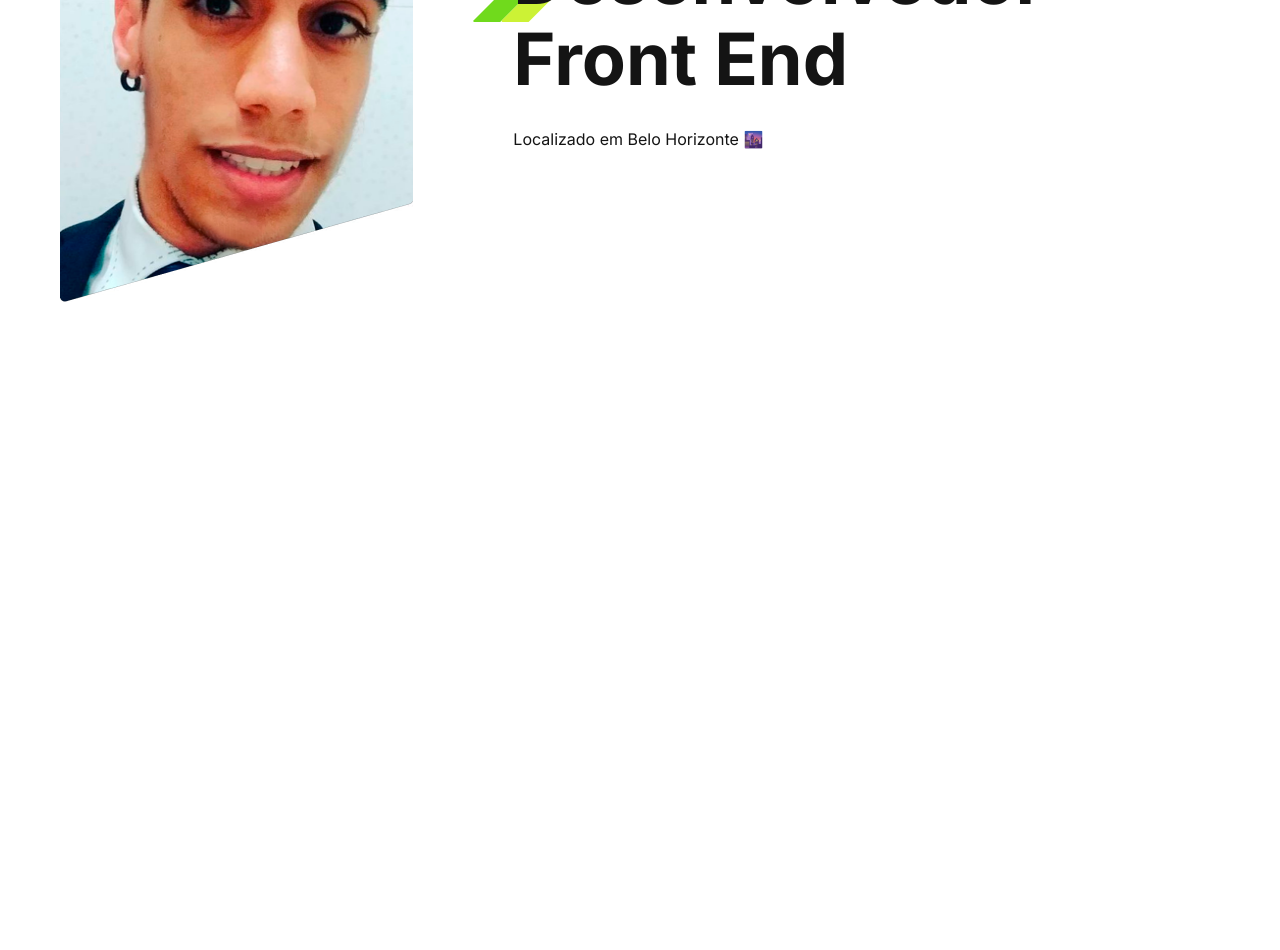
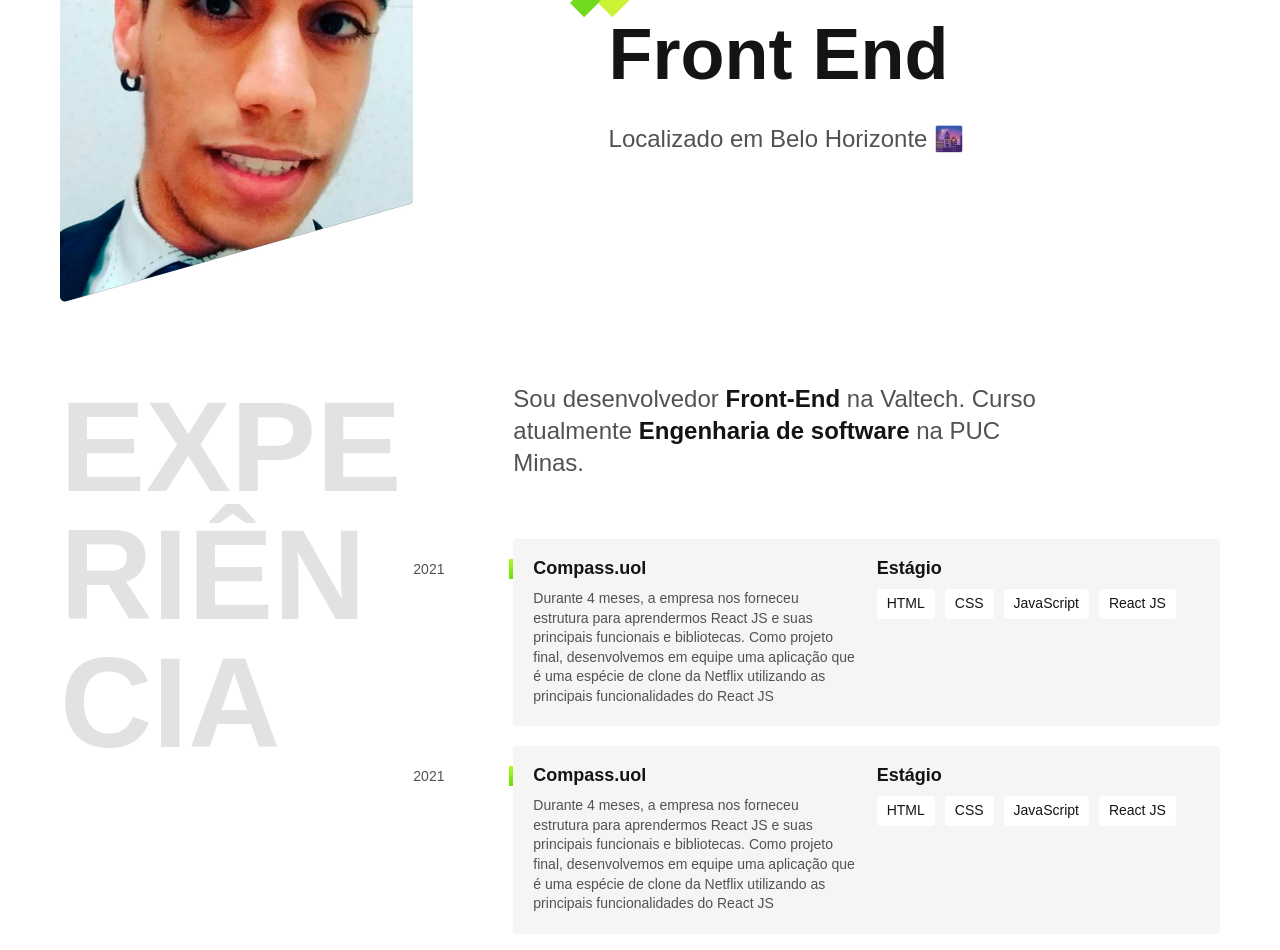
Before and after one commit to xMattRx/portfolio-matthew, a Next.js app: page / in a window 1280 px wide. Shown: the part 380-1330 px from the top of the page. Before the commit the page ends 800 px from the top, so only its background shows below. Built offline with nearby package versions, Linux system fonts and the light colour scheme.

Commit message:
experience section ready

```diff
--- a/src/app/globals.scss
+++ b/src/app/globals.scss
@@ -2,10 +2,11 @@
   box-sizing: border-box;
   padding: 0;
   margin: 0;
+  font-family: "Fira Sans", Arial, sans-serif;
 }
 body{
-  font-family: "Fira Sans", Arial, sans-serif;
   color: #141414;
+  margin-bottom: 1000px;
 }
 h1,h2,h3,h4,h5,h6,p{
   margin: 0px;
@@ -17,3 +18,16 @@ img{
   max-width: 100%;
   display: block;
 }
+.subtitle{
+  font-size: 3rem;
+  text-transform: capitalize;
+  max-width: initial;
+  word-break: break-all;
+  line-height: 1;
+
+  @media(min-width: 800px){
+      font-size: 8rem;
+      text-transform: uppercase;
+      max-width: 5ch;
+  }
+}
--- a/src/app/page.module.scss
+++ b/src/app/page.module.scss
@@ -13,7 +13,12 @@
     flex-direction: row;
     padding: 40px 20px;
   }
-
+  &__title{
+    text-align: center;
+    @media screen and (min-width: 1000px) {
+      text-align: initial;
+    }
+  }
 
   &__menu{
     display: flex;
@@ -41,37 +46,179 @@
   }
 }
 //Header
-
 //introducao
-.introducao{
+.introduction {
   max-width: 1200px;
   padding: 40px 20px;
   margin: 0 auto;
   display: grid;
-  grid-template-columns: 1fr 2fr;
-  gap: 100px;
+  grid-template-columns: 1fr;
+  justify-items: center;
+  gap: 20px;
   align-items: center;
-  &__image{
-    width:360px;
-    height:520px;
+  cursor: default;
+
+  @media (min-width: 400px) {
+    gap: 40px;
   }
+
+  @media (min-width: 800px) {
+    grid-template-columns: 1fr;
+    gap: 100px;
+  }
+
+  @media (min-width: 1000px) {
+    grid-template-columns: 1fr 2fr;
+  }
+
   &__title{
-    font-size: 4.5rem;
+    font-size: 2rem;
     line-height: 1.125;
-    margin-bottom: 30px;
+    margin-bottom: 20px;
     position: relative;
+    @media (min-width: 400px) {
+      font-size: 3rem;
+    }
+
+    @media (min-width: 800px) {
+      font-size: 4.5rem;
+      margin-bottom: 30px;
+    }
 
     &::before{
       content: "";
       display: block;
-      width: 130px;
-      height: 100px;
-      background: url('./assets/detalhe.svg') no-repeat;
+      width: 30px;
+      height: 10px;
+      background: url("./assets/detalhe.svg") no-repeat center;
       position: absolute;
-      top: -15px;
-      left: -40px;
       z-index: -1;
+      top: -12px;
+      left: 0;
+      @media (min-width: 400px) {
+        width: 30px;
+        height: 10px;
+        left: 2px;
+        top: -10px
+      }
+      @media (min-width: 800px) {
+        width: 130px;
+        height: 100px;
+        left: -40px;
+        top: -15px;
+      }
     }
   }
+
+  &__description{
+    font-size: 1.5rem;
+    color: #525252;
+  }
+
+  &__image{
+    display: none;
+
+    @media (min-width: 1000px) {
+      display: block;
+    }
+  }
+
 }
 //introducao
+
+//experiencia
+.experience{
+  max-width: 100%;
+  padding: 40px 20px;
+  margin: 0 auto;
+  display: grid;
+  gap: 40px;
+  grid-template-columns: 1fr;
+
+  @media(min-width: 800px) {
+    max-width: 1200px;
+    grid-template-columns: 1fr 2fr;
+    gap: 100px;
+  }
+}
+.experience__description{
+  font-size: 1.25rem;
+  line-height: 1.33;
+  max-width: 40ch;
+  margin-bottom: 60px;
+  color: #525252;
+
+  @media(min-width: 800px) {
+    font-size: 1.5rem;
+  }
+}
+.experience__description strong{
+  color: #141414;
+}
+.company{
+  display: grid;
+  grid-template-columns: 1fr;
+  gap: 10px;
+  padding: 20px;
+  background: #f5f5f5;
+  margin-bottom: 20px;
+  border-radius: 4px;
+  position: relative;
+
+  @media(min-width: 400px) {
+    grid-template-columns: 1fr 1fr;
+    gap: 10px 20px;
+  }
+
+  &::before{
+    content: '';
+    display: block;
+    width: 4px;
+    height: 20px;
+    background: linear-gradient(#b6f829,#67dd0a);
+    position: absolute;
+    top: 20px;
+    left: -4px;
+  }
+}
+.company__year{
+  position: initial;
+  color: #525252;
+  font-size: 0.875rem;
+  text-align: left;
+  order: 1;
+
+  @media(min-width: 800px) {
+    position: absolute;
+    top: 22px;
+    left: -100px;
+    width: 80px;
+    text-align: initial;
+    order: initial;
+  }
+}
+.company__title{
+  font-size: 1.125rem;
+  line-height: 1.1;
+  font-weight: bold;
+}
+.company__description{
+  font-size: 0.875rem;
+  line-height: 1.4;
+  color: #525252;
+}
+.company__skills{
+  display: flex;
+  flex-wrap: wrap;
+  gap: 10px;
+  align-content: flex-start;
+}
+.company__skills li{
+  font-size: 0.875rem;
+  line-height: 1.4;
+  border-radius: 4px;
+  background-color: #fff;
+  padding: 5px 10px;
+}
+
+//experiencia
--- a/src/app/page.tsx
+++ b/src/app/page.tsx
@@ -6,7 +6,7 @@ export default function Home() {
   return (
     <>
     <header className={styles.header}>
-      <h1>Matthew R. R. Nascimento</h1>
+      <h1 className={styles.header__title}>Matthew R. R. Nascimento</h1>
       <nav>
         <ul className={styles.header__menu}>
           <li><a className={styles.header__link} href="#experiencia">Experiência</a></li>
@@ -17,13 +17,48 @@ export default function Home() {
       </nav>
     </header>
 
-    <main className={styles.introducao}>
-      <Image className={styles.introducao__image}  src={photo} alt="Matthew foto" />
+    <main className={styles.introduction}>
+      <Image  className={styles.introduction__image} width={360} height={520}  src={photo} alt="Matthew foto" />
       <div>
-        <h1 className={styles.introducao__title}>Desenvolvedor<br/> Front End</h1>
-        <p>Localizado em Belo Horizonte &#x1F306;</p>
+        <h1 className={styles.introduction__title}>Desenvolvedor<br/> Front End</h1>
+        <p className={styles.introduction__description}>Localizado em Belo Horizonte &#x1F306;</p>
       </div>
     </main>
+
+    <section className={styles.experience} id="experiencia" aria-label="Experiência">
+      <h2 className="subtitle" style={{color: "#e2e2e2"}}>Experiência</h2>
+      <div>
+          <p className={styles.experience__description}>Sou desenvolvedor <strong>Front-End</strong> na Valtech. Curso atualmente
+            <strong> Engenharia de software</strong> na PUC Minas.</p>
+
+
+          <div className={styles.company}>
+            <span className={styles.company__year}>2021</span>
+            <h3 className={styles.company__title}>Compass.uol</h3>
+            <span className={styles.company__title}>Estágio</span>
+            <p className={styles.company__description}>Durante 4 meses, a empresa nos forneceu estrutura para aprendermos React JS e suas principais funcionais e bibliotecas. Como projeto final, desenvolvemos em equipe uma aplicação que é uma espécie de clone da Netflix utilizando as principais funcionalidades do React JS</p>
+            <ul className={styles.company__skills}>
+              <li>HTML</li>
+              <li>CSS</li>
+              <li>JavaScript</li>
+              <li>React JS</li>
+            </ul>
+          </div>
+          <div className={styles.company}>
+            <span className={styles.company__year}>2021</span>
+            <h3 className={styles.company__title}>Compass.uol</h3>
+            <span className={styles.company__title}>Estágio</span>
+            <p className={styles.company__description}>Durante 4 meses, a empresa nos forneceu estrutura para aprendermos React JS e suas principais funcionais e bibliotecas. Como projeto final, desenvolvemos em equipe uma aplicação que é uma espécie de clone da Netflix utilizando as principais funcionalidades do React JS</p>
+            <ul className={styles.company__skills}>
+              <li>HTML</li>
+              <li>CSS</li>
+              <li>JavaScript</li>
+              <li>React JS</li>
+            </ul>
+          </div>
+
+      </div>
+    </section>
 
     </>
 
```
